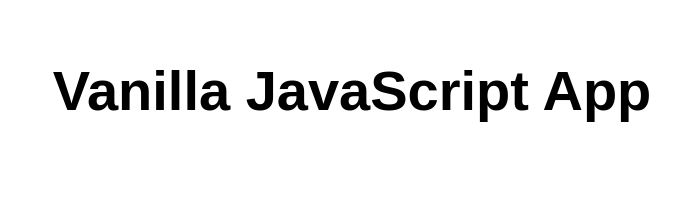
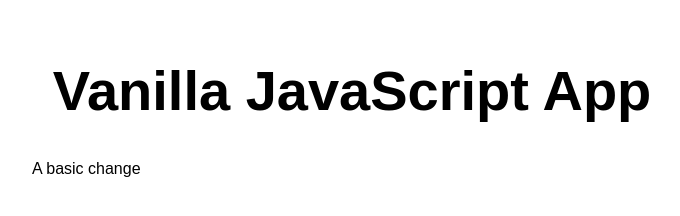
Before and after one commit to fenixsong/staticwebapp, a website: page src/index.html in a window 1280 px wide. Shown: the whole page, without its empty margins (288-968 px from the left). Drawn offline with Linux system fonts and the light colour scheme.

Commit message:
test slight change

```diff
--- a/src/index.html
+++ b/src/index.html
@@ -11,6 +11,7 @@
 <body>
   <main>
     <h1>Vanilla JavaScript App</h1>
+    <p>A basic change</p>
   </main>
 </body>
 
```
